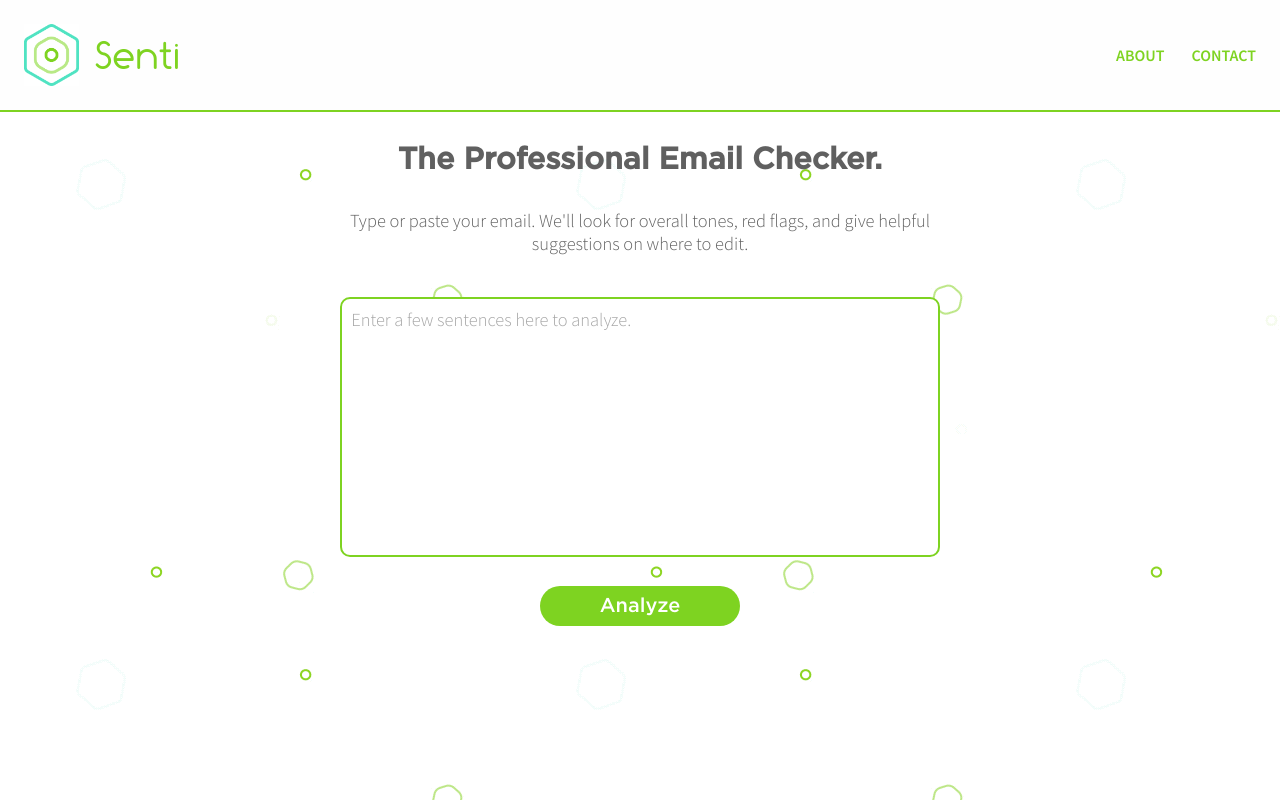
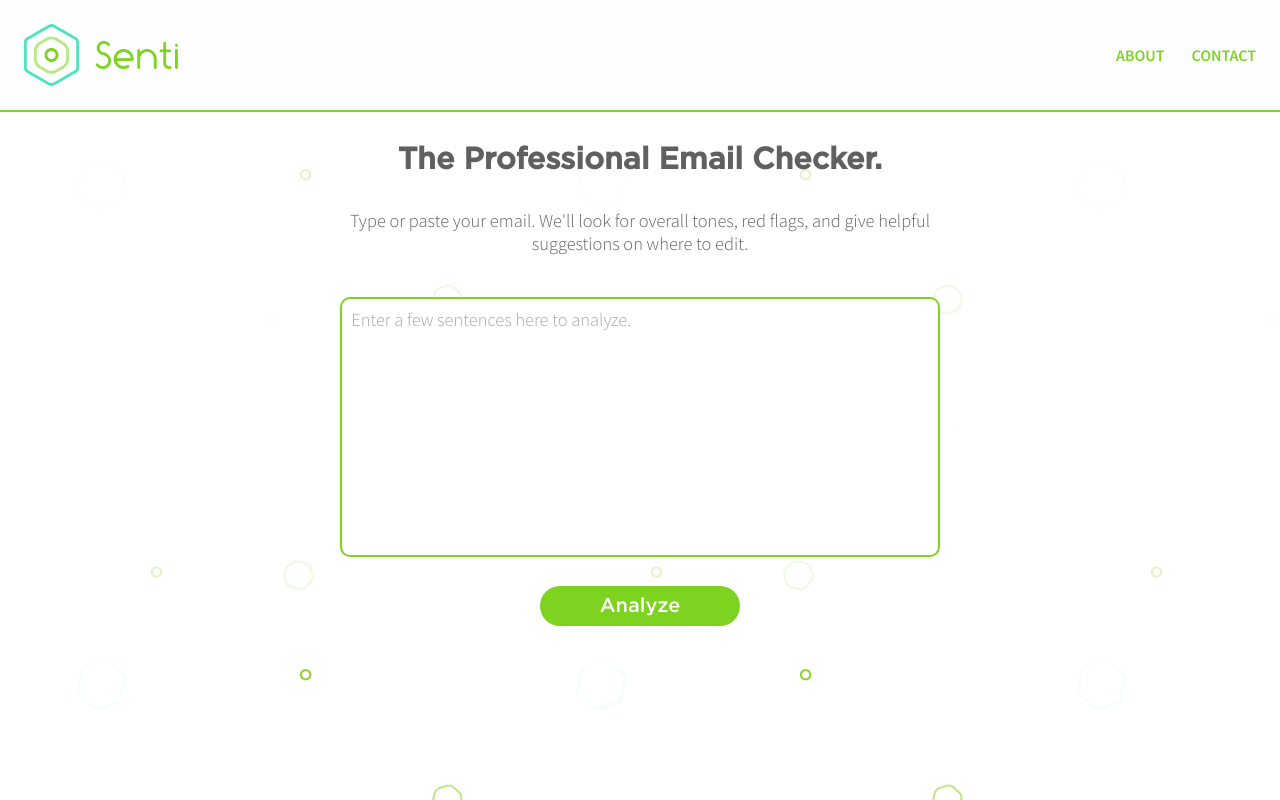
Before and after one commit to BrandonKlotz/senti, a React (Create React App) app in the folder client/: page / in a window 1280 px wide. Built offline with nearby package versions, Linux system fonts and the light colour scheme.

Commit message:
style background and fix state on click home button

```diff
--- a/client/src/index.css
+++ b/client/src/index.css
@@ -20,6 +20,7 @@ body {
   display: flex;
   flex-direction: column;
   align-items: center;
+  background-color: rgba(255, 255, 255, 0.75);
 }
 
 h1 {
```
